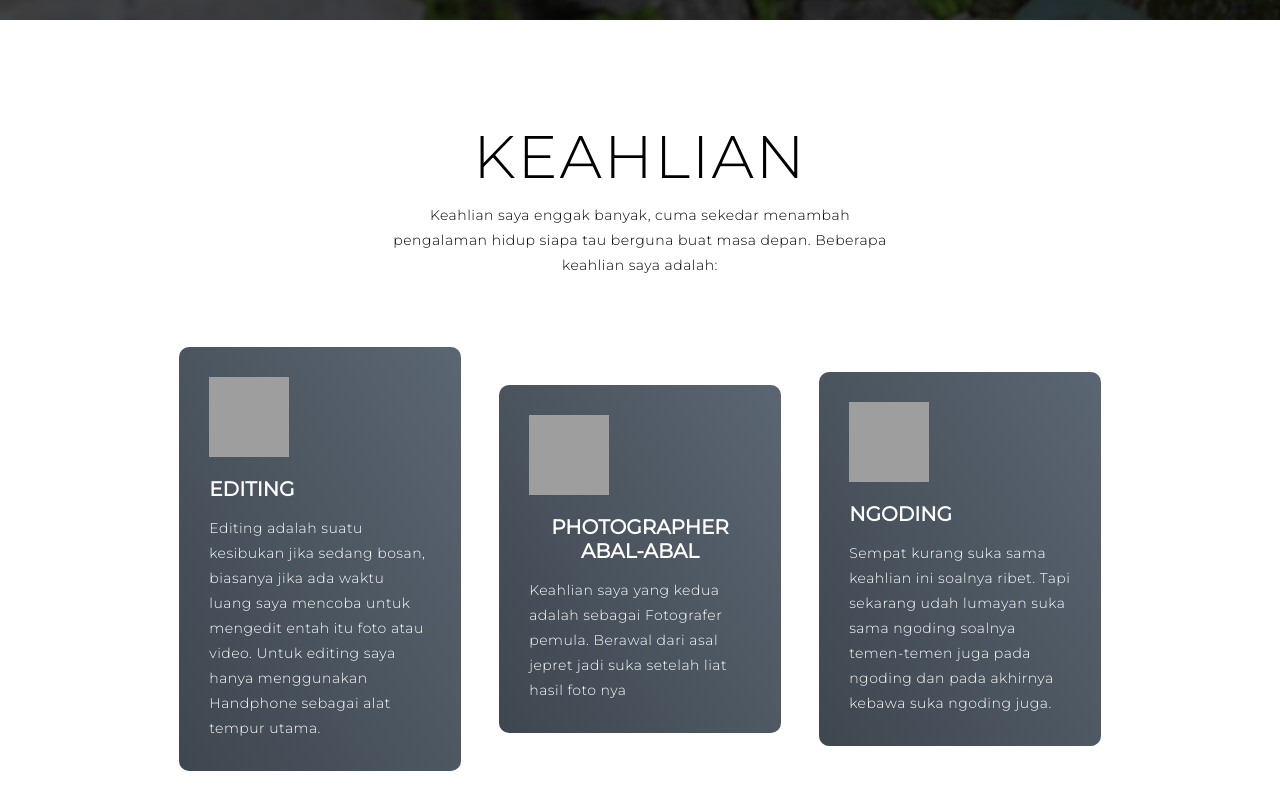
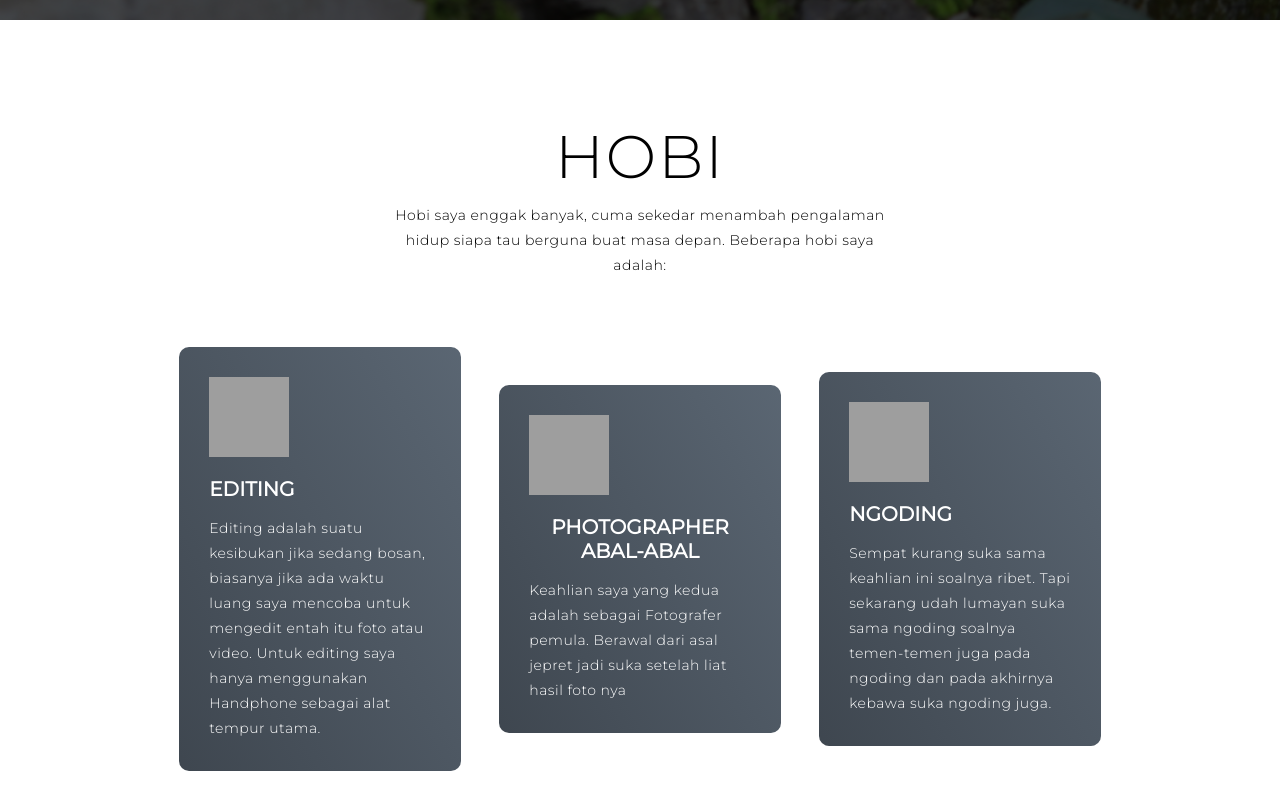
Before and after one commit to YahahaKafka/One-Page-Portofolio-main, a plain HTML site: page index.html in a window 1280 px wide. Shown: the part 780-1580 px from the top of the page. Drawn offline with Linux system fonts and the light colour scheme; grey boxes are pictures that could not be loaded.

Commit message:
Change service section title and content
Updated service section title and modified content.

```diff
--- a/index.html
+++ b/index.html
@@ -56,8 +56,8 @@
   <section id="services">
     <div class="services container">
       <div class="service-top">
-        <h1 class="section-title">Keahlian</h1>
-        <p>Keahlian saya enggak banyak, cuma sekedar menambah pengalaman hidup siapa tau berguna buat masa depan. Beberapa keahlian saya adalah:</p>
+        <h1 class="section-title">Hobi</h1>
+        <p>Hobi saya enggak banyak, cuma sekedar menambah pengalaman hidup siapa tau berguna buat masa depan. Beberapa hobi saya adalah:</p>
       </div>
       <div class="service-bottom">
         <div class="service-item">
@@ -142,7 +142,7 @@
       <div class="col-right">
         <h1 class="section-title">About <span>me</span></h1>
         <h2>Seorang manusia ciptaan Tuhan yang hidup di dunia</h2>
-        <p>Saya Gian Kafka Ganendra, seorang pelajar yang tinggal di kendal, Jawa Tengah, Indonesia. Keseharian saya dihabiskan dengan kegiatan-kegiatan yang membuat saya bahagia, seperti Tidur, makan, ngoding, berolahraga, istirahat, bersih-bersih, foto-foto, Baca buku, dengerin musik, dll. Saat ini saya masih fokus bersekolah dan fokus memperdalam keahlian maupun hobi.</p>
+        <p>Saya Gian Kafka Ganendra, seorang pelajar dari kendal, Jawa Tengah, Indonesia. Keseharian saya dulunya dihabiskan dengan kegiatan-kegiatan yang membuat saya bahagia, seperti Tidur, makan, ngoding, berolahraga, istirahat, bersih-bersih, foto-foto, Baca buku, dengerin musik, dll. Saat ini saya masih fokus bersekolah dan fokus memperdalam keahlian maupun hobi.</p>
         <a href="https://github.com/YahahaKafka" class="cta">my GitHub project</a>
       </div>
     </div>
```
